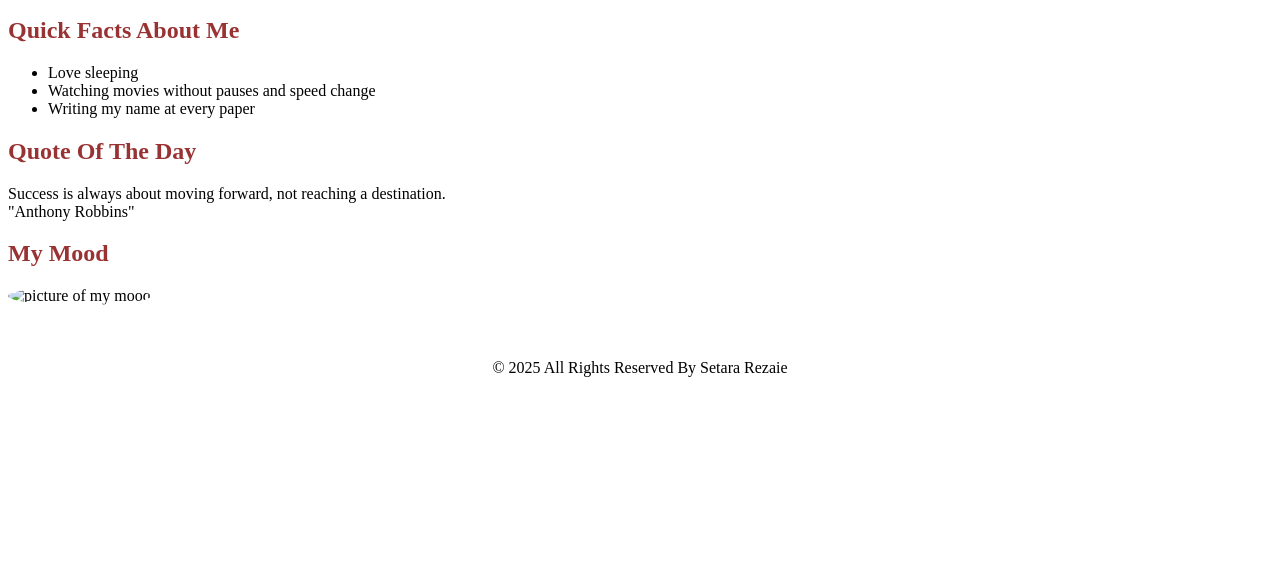
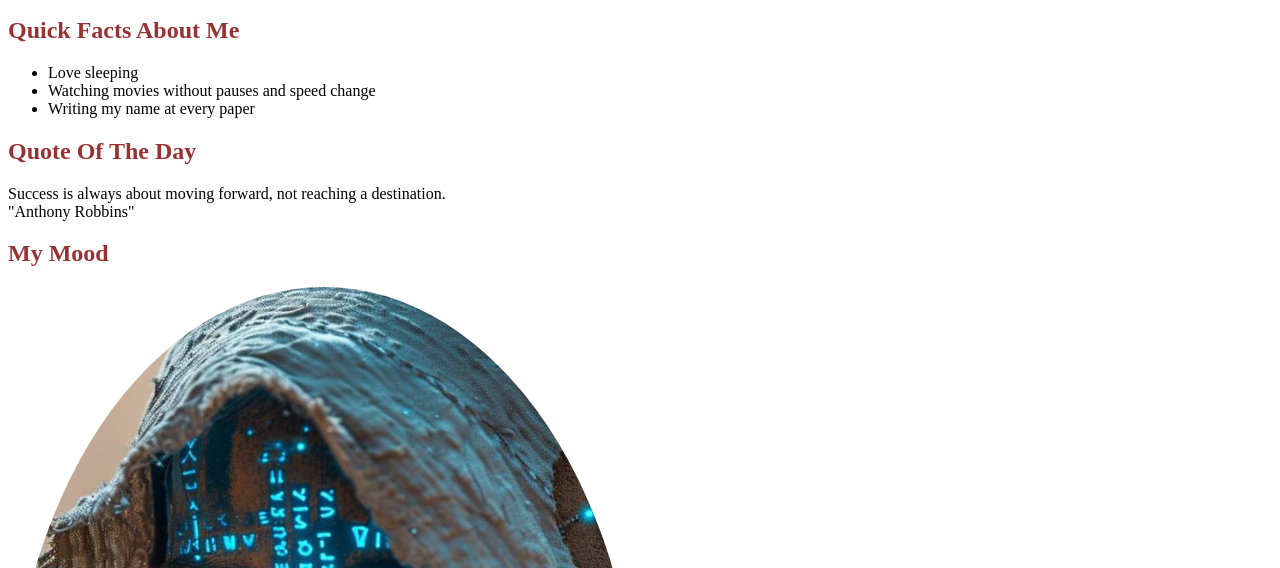
Before and after one commit to Setara-007/Final-HTML-Project, a plain HTML site: page index.html in a window 1280 px wide. Shown: the part 232-800 px from the top of the page. Drawn offline with Linux system fonts and the light colour scheme.

Commit message:
Update index.html

```diff
--- a/index.html
+++ b/index.html
@@ -32,7 +32,7 @@
         <h2 style="color: rgb(153, 51, 51);">Quote Of The Day</h2>
         <p>Success is always about moving forward, not reaching a destination. <br>"Anthony Robbins" </p>
         <h2 style="color: rgb(153, 51, 51);">My Mood</h2>
-        <img src="./images/mood.jpg" alt="picture of my mood" style="width: 50%; border-radius: 50%;">
+        <img src="mood.jpg" alt="picture of my mood" style="width: 50%; border-radius: 50%;">
     </main> <br> <br> <br>
     <footer style="text-align: center;">
         <span>© 2025 All Rights Reserved By Setara Rezaie</span>
```
